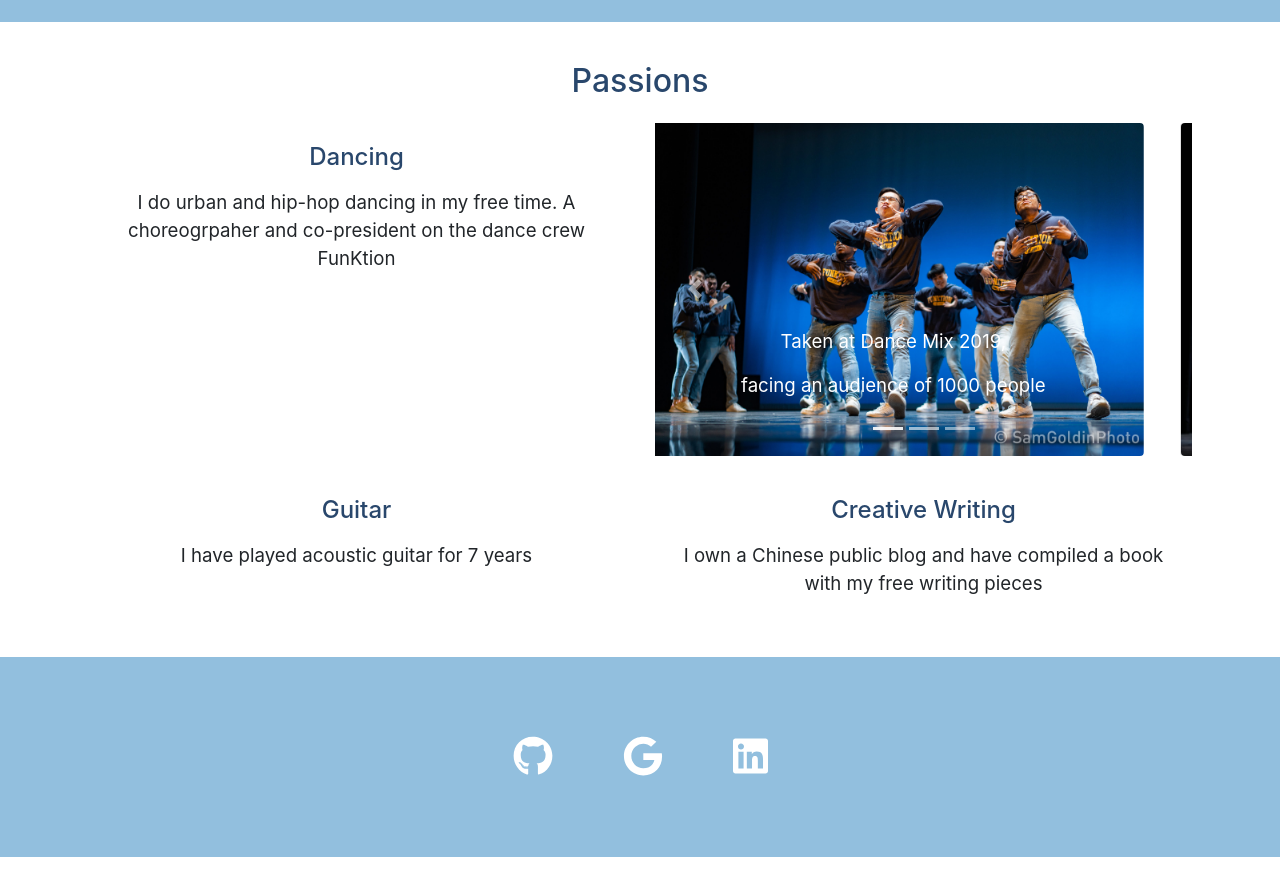
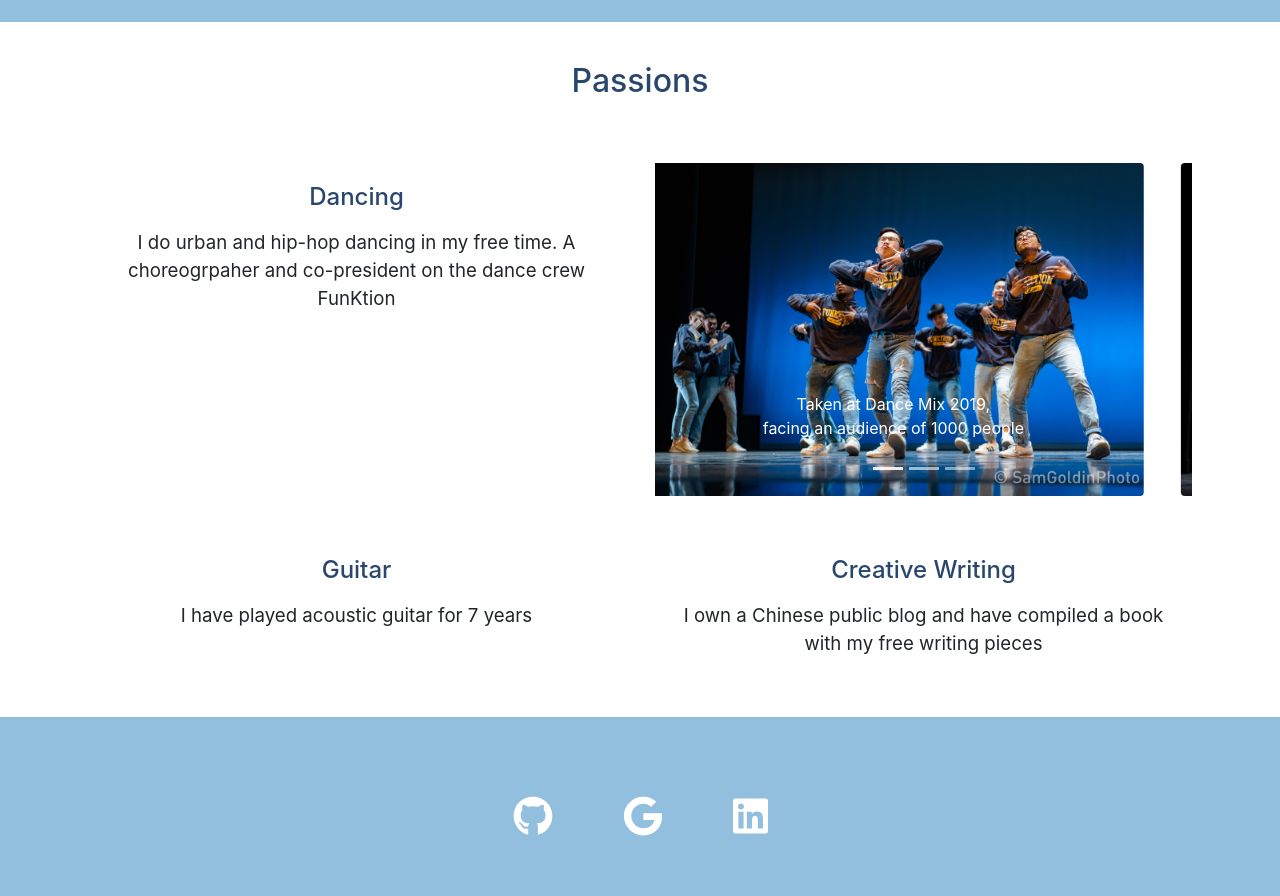
Before and after one commit to kevinpjk/website, a React (Create React App) app: page /#/ in a window 1280 px wide. Shown: the part 1100-1996 px from the top of the page. Before the commit the page ends 1957 px from the top, so only its background shows below. Built offline with nearby package versions, Linux system fonts and the light colour scheme.

Commit message:
carousel

```diff
--- a/src/Home.js
+++ b/src/Home.js
@@ -43,6 +43,10 @@ const Styles = styled.div `
         padding-top: 20px;
     }
 
+    .caption {
+        font-size: 12pt;
+    }
+
     .spacing {
         height: 20px;
     }
@@ -83,7 +87,7 @@ export const Home = () => {
                                 </Container>
                             </Col>
                             <Col>
-                                <h4 className="subtitle">Client-side Dynamic Social Media</h4>
+                                <h4 className="subtitle">Client-side Dynamic<br/>Social Media</h4>
                                 <Container>
                                     <p>An Instagram clone application using client-side dynmaic pages, REST API, and React</p>
                                 </Container>
@@ -101,6 +105,10 @@ export const Home = () => {
             <div className="spacing"></div>
 
             <h2 className="title">Passions</h2>
+
+            <div className="spacing"></div>
+            <div className="spacing"></div>
+
             <Container>
                 <div className="passions">
                     <Row>
@@ -115,9 +123,8 @@ export const Home = () => {
                             <Carousel>
                                 <Carousel.Item>
                                     <Image src={dance1} alt="Dance 1" rounded style={{width:500, height:333}}/>
-                                    <Carousel.Caption>
-                                        <p>Taken at Dance Mix 2019,</p>
-                                        <p>facing an audience of 1000 people</p>
+                                    <Carousel.Caption className="caption">
+                                        <p>Taken at Dance Mix 2019, <br/>facing an audience of 1000 people</p>
                                     </Carousel.Caption>
                                 </Carousel.Item>
                                 <Carousel.Item>
@@ -125,15 +132,15 @@ export const Home = () => {
                                 </Carousel.Item>
                                 <Carousel.Item>
                                     <Image src={dance3} alt="Dance 3" rounded style={{width:500, height:333}}/>
-                                    <Carousel.Caption>
-                                        <p>Taken at Barnite Winter 2019,</p>
-                                        <p>performing with dance crews around Mid-west</p>
+                                    <Carousel.Caption className="caption">
+                                        <p>Taken at Barnite Winter 2019,<br/>performing with dance crews around Mid-west</p>
                                     </Carousel.Caption>
                                 </Carousel.Item>
                             </Carousel>
                         </Col>
                     </Row>
 
+                    <div className="spacing"></div>
                     <div className="spacing"></div>
 
                     <Row>
--- a/src/components/NavBar.js
+++ b/src/components/NavBar.js
@@ -4,6 +4,7 @@ import styled from 'styled-components';
 
 const Styles = styled.div `
     .navbar {
+        background-color: white;
         position: fixed;
         top: 0;
         width: 100%;
@@ -12,7 +13,11 @@ const Styles = styled.div `
 
     .navbar-brand, .navbar-nav .nav-link {
         color: #bbb;
-        font-size: 10pt;
+        font-size: 12pt;
+    }
+
+    .navbar-nav, .nav-link {
+        float: right;
 
         &:hover {
             color: black;
```
